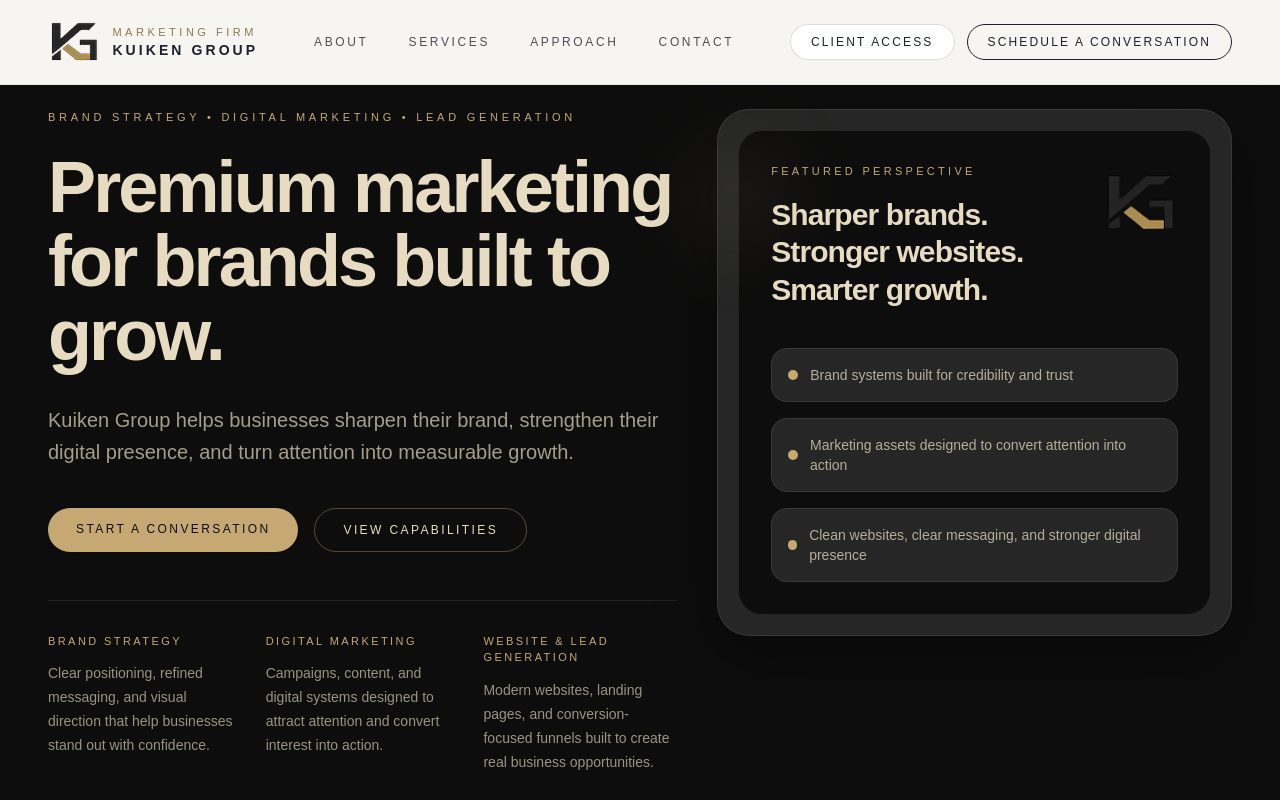
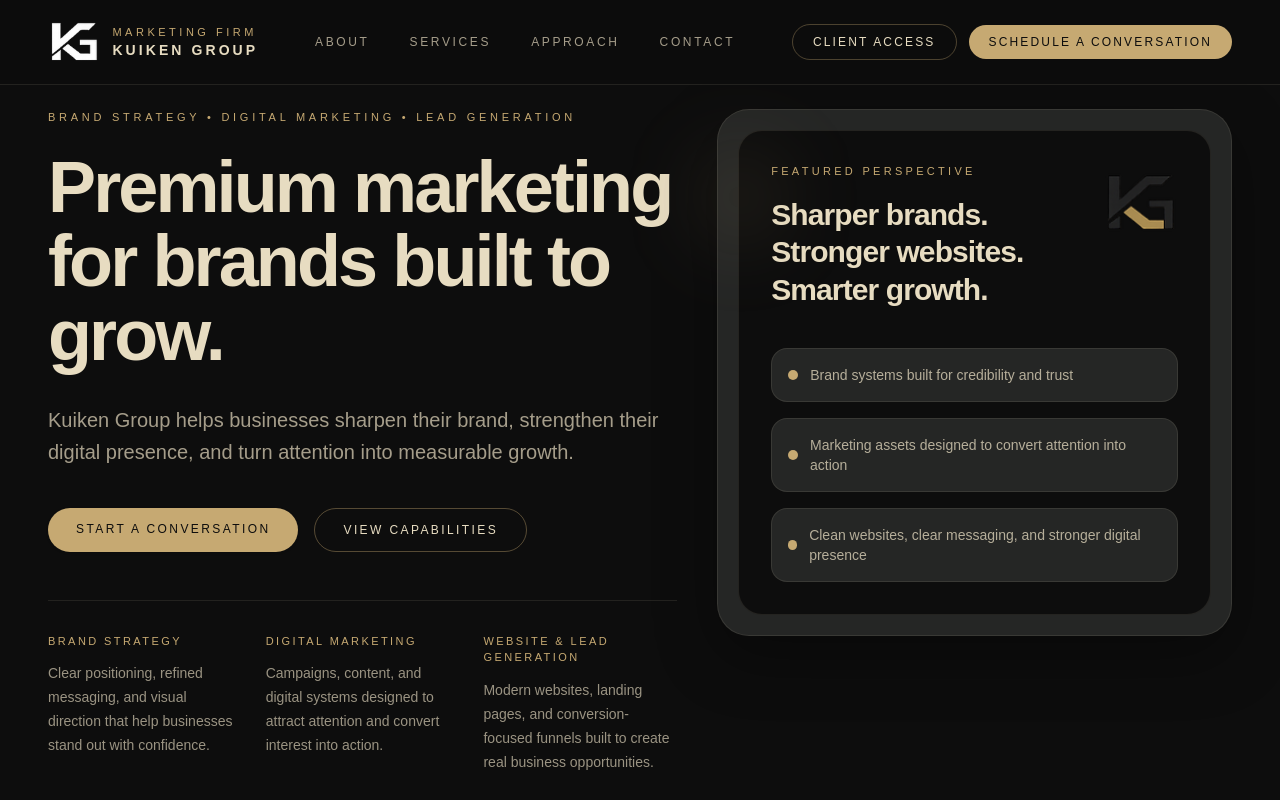
Before and after one commit to kuikengroup/kuiken-site, a Next.js app: page / in a window 1280 px wide. Shown: the top 800 px of the page. Built offline with nearby package versions, Linux system fonts and the light colour scheme.

Commit message:
Update layout.tsx

```diff
--- a/app/layout.tsx
+++ b/app/layout.tsx
@@ -13,39 +13,37 @@
 }) {
   return (
     <html lang="en">
-      <body className="bg-[#f7f5f1] text-[#16181d]">
-        <div className="min-h-screen bg-[#f7f5f1] text-[#16181d] scroll-smooth">
-          <header className="sticky top-0 z-20 border-b border-black/5 bg-[#f7f5f1]/90 backdrop-blur">
+      <body className="bg-[#0D0D0D] text-[#E7DCC1]">
+        <div className="min-h-screen bg-[#0D0D0D] text-[#E7DCC1] scroll-smooth">
+          <header className="sticky top-0 z-20 border-b border-[#E7DCC1]/10 bg-[#0D0D0D]/90 backdrop-blur">
             <div className="mx-auto flex max-w-7xl items-center justify-between px-8 py-5 lg:px-12">
-              <div className="flex items-center gap-3">
               <a href="/" className="flex items-center gap-3">
                 <img
-                    src="/kuiken-logo.png"
+                  src="/kuiken-logo-white.png"
                   alt="Kuiken Group Logo"
                   className="h-11 w-auto object-contain"
                 />
                 <div>
-                    <div className="text-[11px] uppercase tracking-[0.32em] text-[#8f7750]">
+                  <div className="text-[11px] uppercase tracking-[0.32em] text-[#C6A972]">
                     Marketing Firm
                   </div>
-                    <div className="text-sm font-semibold tracking-[0.22em] text-[#1a2230]">
+                  <div className="text-sm font-semibold tracking-[0.22em] text-[#E7DCC1]">
                     KUIKEN GROUP
                   </div>
                 </div>
               </a>
-              </div>
 
-              <nav className="hidden items-center gap-10 text-[12px] uppercase tracking-[0.22em] text-[#4a4f57] md:flex">
-                <a href="/about" className="transition hover:text-[#1a2230]">
+              <nav className="hidden items-center gap-10 text-[12px] uppercase tracking-[0.22em] text-[#E7DCC1]/70 md:flex">
+                <a href="/about" className="transition hover:text-[#C6A972]">
                   About
                 </a>
-                <a href="/#services" className="transition hover:text-[#1a2230]">
+                <a href="/#services" className="transition hover:text-[#C6A972]">
                   Services
                 </a>
-                <a href="/#approach" className="transition hover:text-[#1a2230]">
+                <a href="/#approach" className="transition hover:text-[#C6A972]">
                   Approach
                 </a>
-                <a href="/#contact" className="transition hover:text-[#1a2230]">
+                <a href="/#contact" className="transition hover:text-[#C6A972]">
                   Contact
                 </a>
               </nav>
@@ -53,13 +51,13 @@
               <div className="flex items-center gap-3">
                 <a
                   href="/client-access"
-                  className="rounded-full border border-[#1a2230]/15 bg-white px-5 py-2 text-[12px] font-medium uppercase tracking-[0.18em] text-[#1a2230] transition duration-200 hover:-translate-y-0.5 hover:border-[#1a2230] inline-block"
+                  className="rounded-full border border-[#C6A972]/35 bg-transparent px-5 py-2 text-[12px] font-medium uppercase tracking-[0.18em] text-[#E7DCC1] transition duration-200 hover:-translate-y-0.5 hover:border-[#C6A972] hover:text-[#C6A972] inline-block"
                 >
                   Client Access
                 </a>
                 <a
                   href="/#contact"
-                  className="rounded-full border border-[#1a2230] px-5 py-2 text-[12px] font-medium uppercase tracking-[0.18em] text-[#1a2230] transition duration-200 hover:-translate-y-0.5 hover:bg-[#1a2230] hover:text-white inline-block"
+                  className="rounded-full bg-[#C6A972] px-5 py-2 text-[12px] font-medium uppercase tracking-[0.18em] text-[#0D0D0D] transition duration-200 hover:-translate-y-0.5 hover:opacity-90 inline-block"
                 >
                   Schedule a Conversation
                 </a>
@@ -69,45 +67,45 @@
 
           <main>{children}</main>
 
-          <footer className="border-t border-black/6 bg-white">
+          <footer className="border-t border-[#E7DCC1]/10 bg-[#252625]">
             <div className="mx-auto max-w-7xl px-8 py-14 lg:px-12">
               <div className="grid gap-10 md:grid-cols-3">
                 <div>
                   <img
-                    src="/kuiken-logo.png"
+                    src="/kuiken-logo-white.png"
                     alt="Kuiken Group"
                     className="h-10 w-auto"
                   />
-                  <p className="mt-5 max-w-xs text-sm leading-6 text-[#5a616b]">
+                  <p className="mt-5 max-w-xs text-sm leading-6 text-[#E7DCC1]/65">
                     Kuiken Group is a marketing firm helping businesses build stronger brands, sharper websites, and clearer paths to growth.
                   </p>
                 </div>
 
                 <div>
-                  <div className="text-[11px] uppercase tracking-[0.28em] text-[#8f7750]">
+                  <div className="text-[11px] uppercase tracking-[0.28em] text-[#C6A972]">
                     Navigation
                   </div>
-                  <div className="mt-5 space-y-3 text-sm text-[#4a4f57]">
-                    <a href="/about" className="block hover:text-[#1a2230]">
+                  <div className="mt-5 space-y-3 text-sm text-[#E7DCC1]/65">
+                    <a href="/about" className="block hover:text-[#C6A972]">
                       About
                     </a>
-                    <a href="/#services" className="block hover:text-[#1a2230]">
+                    <a href="/#services" className="block hover:text-[#C6A972]">
                       Services
                     </a>
-                    <a href="/#approach" className="block hover:text-[#1a2230]">
+                    <a href="/#approach" className="block hover:text-[#C6A972]">
                       Approach
                     </a>
-                    <a href="/client-access" className="block hover:text-[#1a2230]">
+                    <a href="/client-access" className="block hover:text-[#C6A972]">
                       Client Access
                     </a>
                   </div>
                 </div>
 
                 <div>
-                  <div className="text-[11px] uppercase tracking-[0.28em] text-[#8f7750]">
+                  <div className="text-[11px] uppercase tracking-[0.28em] text-[#C6A972]">
                     Contact
                   </div>
-                  <div className="mt-5 space-y-3 text-sm text-[#4a4f57]">
+                  <div className="mt-5 space-y-3 text-sm text-[#E7DCC1]/65">
                     <div>Brady Kuiken</div>
                     <div>President / CEO</div>
                     <div>brady@kuikengroup.com</div>
@@ -116,7 +114,7 @@
                 </div>
               </div>
 
-              <div className="mt-12 border-t border-black/6 pt-6 text-xs text-[#6b7280] flex flex-col gap-2 md:flex-row md:items-center md:justify-between">
+              <div className="mt-12 flex flex-col gap-2 border-t border-[#E7DCC1]/10 pt-6 text-xs text-[#E7DCC1]/45 md:flex-row md:items-center md:justify-between">
                 <div>© {new Date().getFullYear()} Kuiken Group. All rights reserved.</div>
                 <div>Brand Strategy • Digital Marketing • Lead Generation</div>
               </div>
```
Lines whose indentation alone changed are shown as unchanged.
